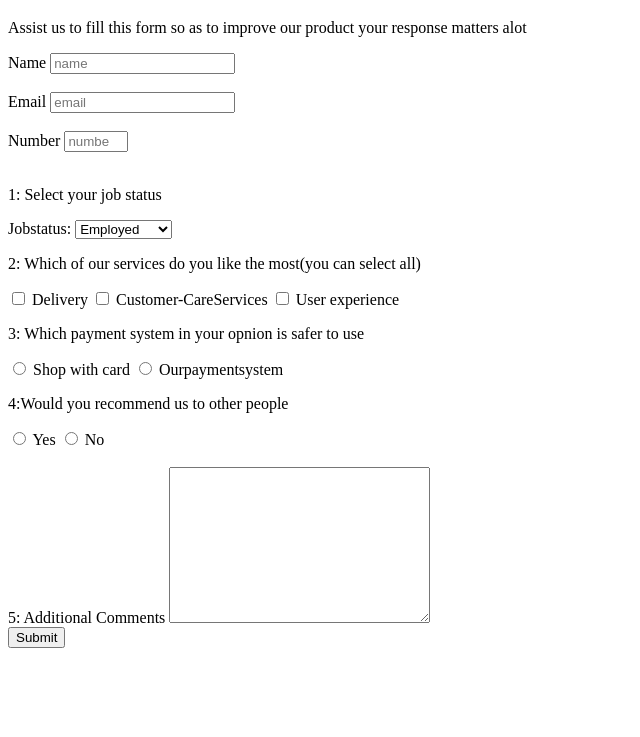
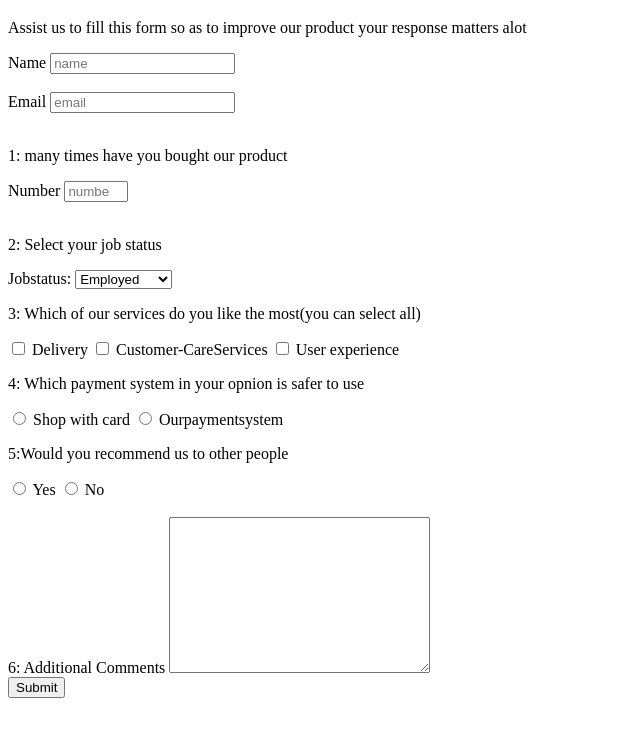
Before and after one commit to maryannepensy/Form, a plain HTML site: page index.html in a window 1280 px wide. Shown: the part 61-798 px from the top of the page, without its empty margins (0-640 px from the left). Drawn offline with Linux system fonts and the light colour scheme.

Commit message:
update index.html

```diff
--- a/index.html
+++ b/index.html
@@ -26,6 +26,7 @@
         </div>
         <br>
         <div>
+          <p>1:  many times have you bought our product</p>
           <label for="number" id="number-label">Number</label>
           <input id="number" type="number" placeholder="number" min="1" max="500" required>
         </div>
@@ -33,8 +34,8 @@
         </div>
 
         <div>
-          <p>1: Select your job status</p>
-          <label for="employment-data">Jobstatus: </label>
+          <p>2: Select your job status</p>
+          <label for="employment-data">Jobstatus:</label>
           <select id="employment-data" name="employment-data">
 
             <option value="employed">Employed</option>
@@ -44,7 +45,7 @@
         </div>
 
         <div>
-          <p>2: Which of our services do you like the most(you can select all)</p>
+          <p>3: Which of our services do you like the most(you can select all)</p>
           <input id="service-1" type="checkbox" name="delivery">
           <label for="service-1">Delivery</label>
 
@@ -56,7 +57,7 @@
         </div>
 
         <div>
-          <p>3: Which payment system in your opnion is safer to use</p>
+          <p>4: Which payment system in your opnion is safer to use</p>
           <input id="option1" type="radio" name="shoppingsystem" value="card">
           <label for="option1">Shop with card </label>
 
@@ -65,7 +66,7 @@
         </div>
 
         <div>
-          <p>4:Would you recommend us to other people</p>
+          <p>5:Would you recommend us to other people</p>
          <input id="option3" type="radio" name="shopwithusagain" value="yes">
          <label for="option3">Yes</label>
 
@@ -74,7 +75,7 @@
         </div>
         <br>
         <div>
-          <label form="additional-comments">5: Additional Comments</label>
+          <label form="additional-comments">6: Additional Comments</label>
           <textarea id="additional-comments" name="comments" rows="10" cols="30" required></textarea>
         </div>
         <button type="submit">Submit</button>
```
